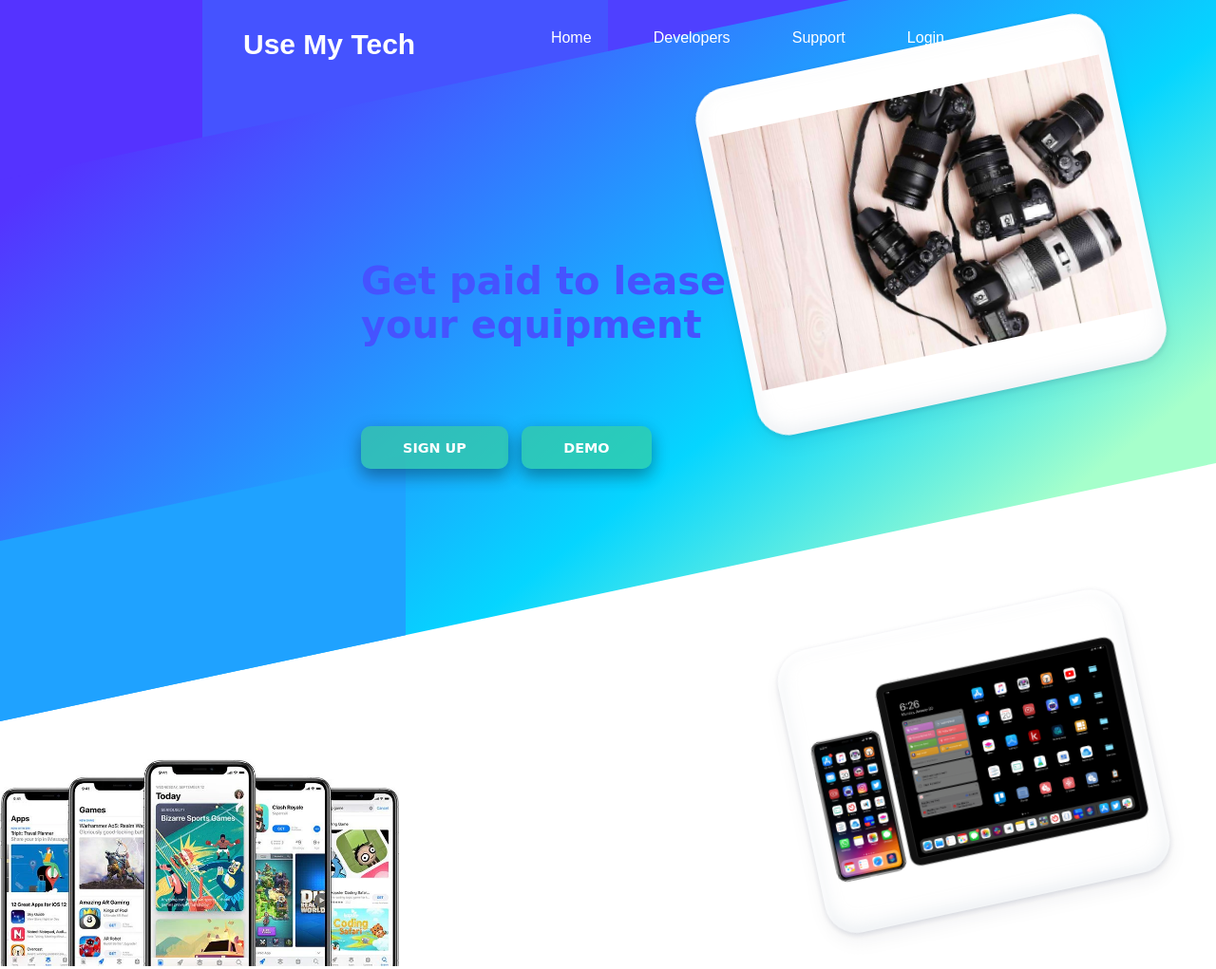
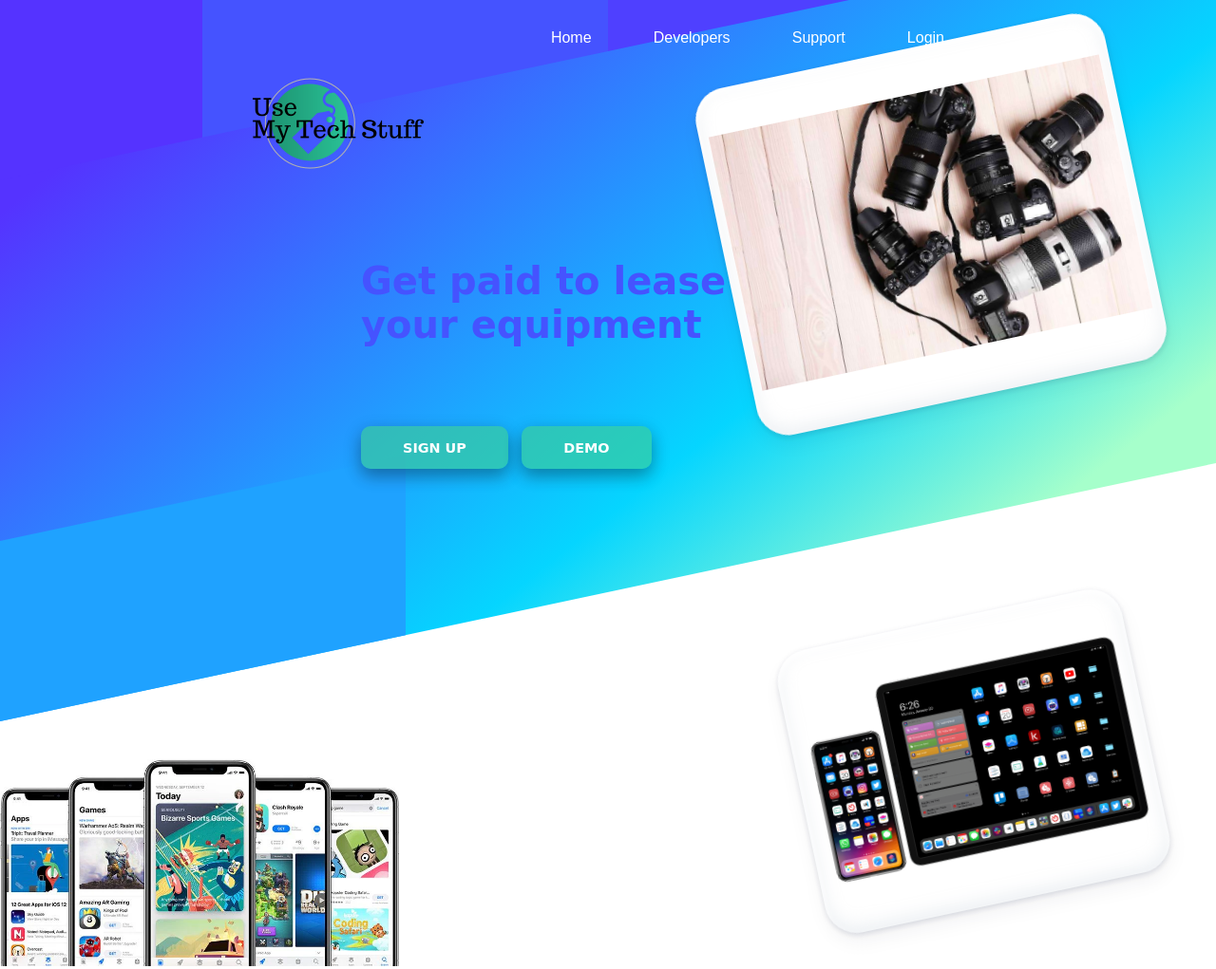
Before and after one commit to BW-Use-My-Tech-Stuff-2/Marketing, a plain HTML site: page index.html in a window 1280 px wide. Shown: the top 1021 px of the page at 95% size. Drawn offline with Linux system fonts and the light colour scheme; a web font is replaced by a local one.

Commit message:
added the logo

```diff
--- a/index.html
+++ b/index.html
@@ -11,7 +11,7 @@
     <header>
         <div class="header">
             <nav class="navigation">
-                <a href="#" class="navbar-logo">Use My Tech</a>
+                <a href="#" class="navbar-logo"><img src="/img/logo(1).png" alt=""></a>
                 <div class="navbar-right">
                     <a href="#">Home</a>
                     <a href="about.html">Developers</a>
```
Also changed, not shown: img/logo(1).png (added).
